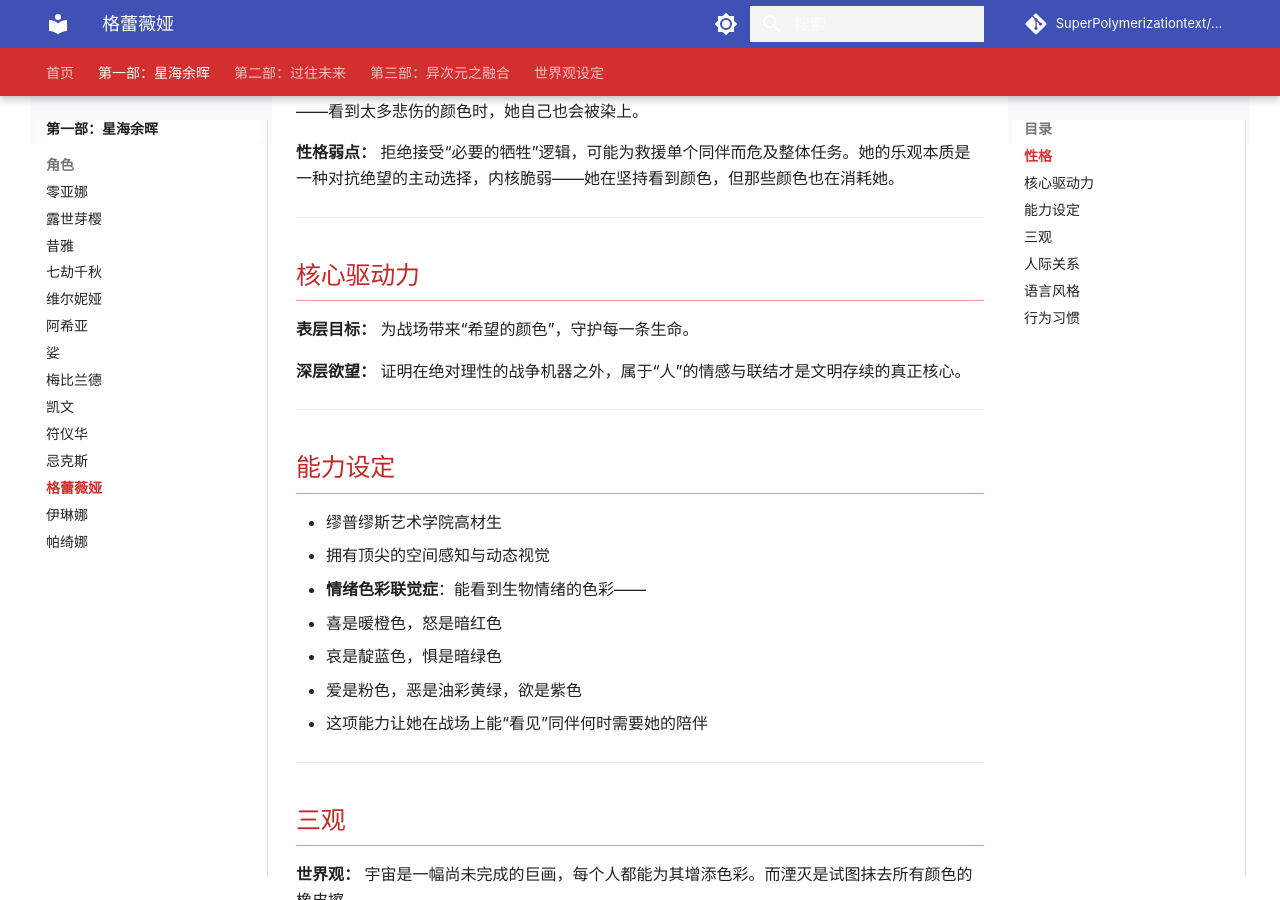
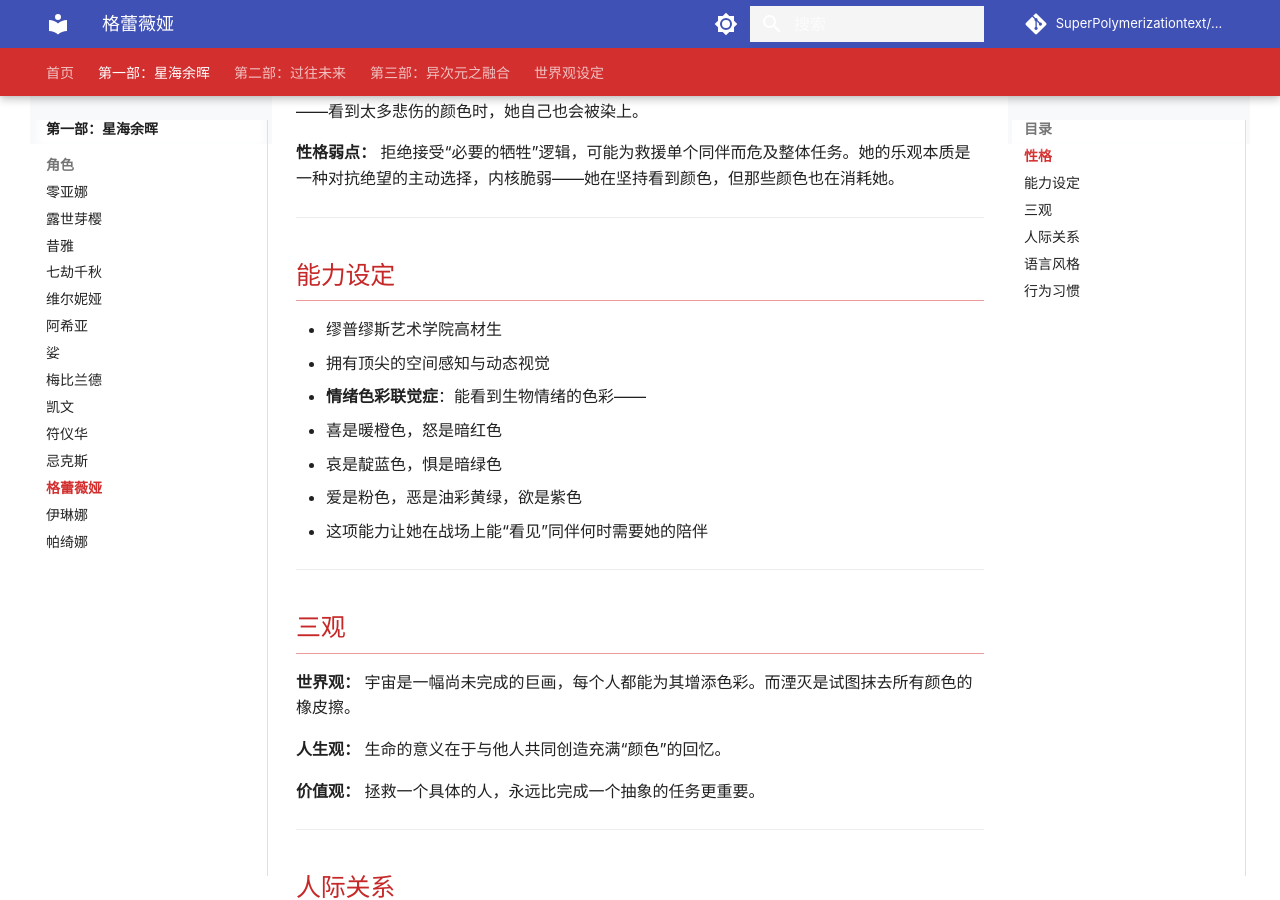
Before and after one commit to IceMoonSong/SuperPolymerizationtext, an MkDocs documentation site: the page built from docs/01-星海余晖/角色/格蕾薇娅.md, in a window 1280 px wide and 900 px high, scrolled down 1230 px. Built offline with MkDocs 1.6.1 and Material for MkDocs 9.7.7, drawn with Linux system fonts in a browser that asks for light colours; comment, search, counter and statistics services are not loaded.

Commit message:
Update 格蕾薇娅.md

```diff
--- a/docs/01-星海余晖/角色/格蕾薇娅.md
+++ b/docs/01-星海余晖/角色/格蕾薇娅.md
@@ -33,13 +33,7 @@
 
 ---
 
-## 核心驱动力
 
-**表层目标：** 为战场带来“希望的颜色”，守护每一条生命。
-
-**深层欲望：** 证明在绝对理性的战争机器之外，属于“人”的情感与联结才是文明存续的真正核心。
-
----
 
 ## 能力设定
 
```
